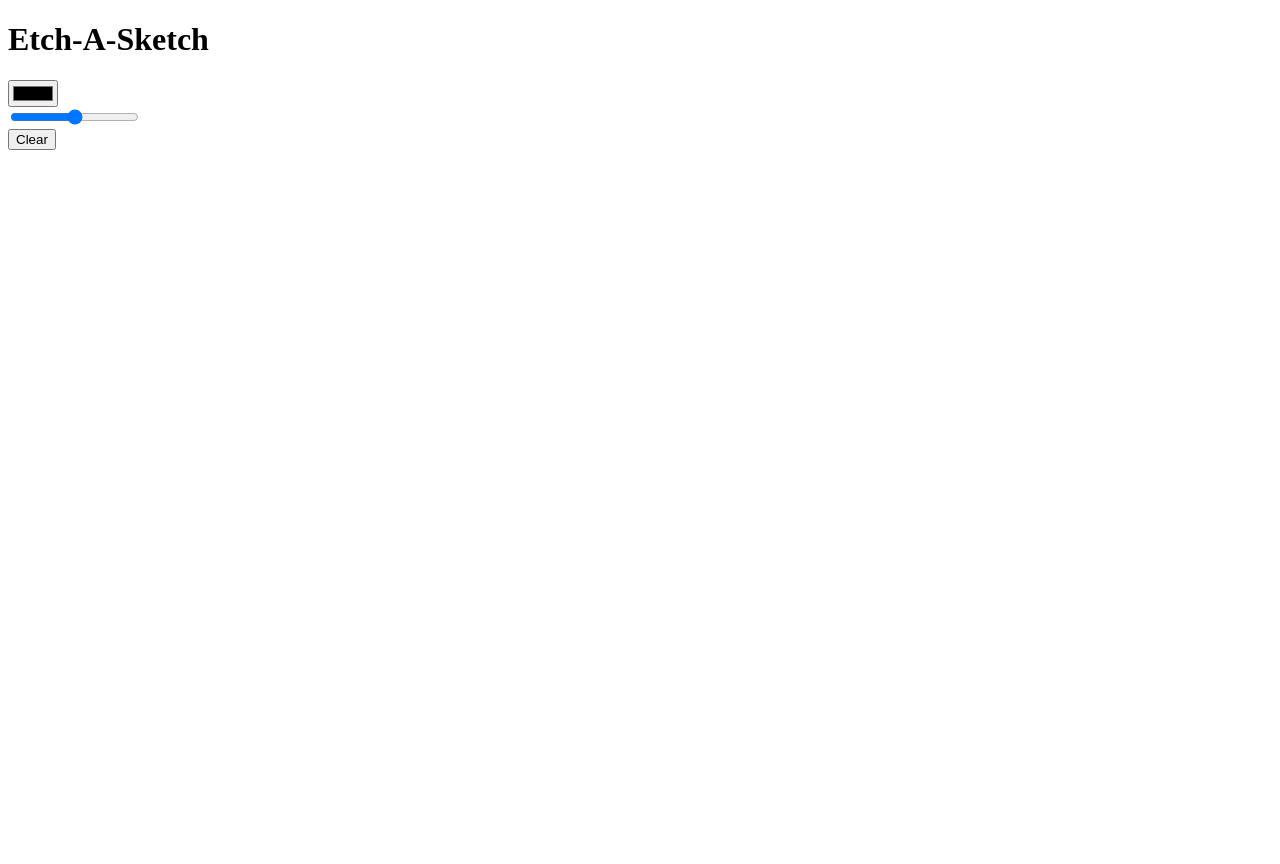
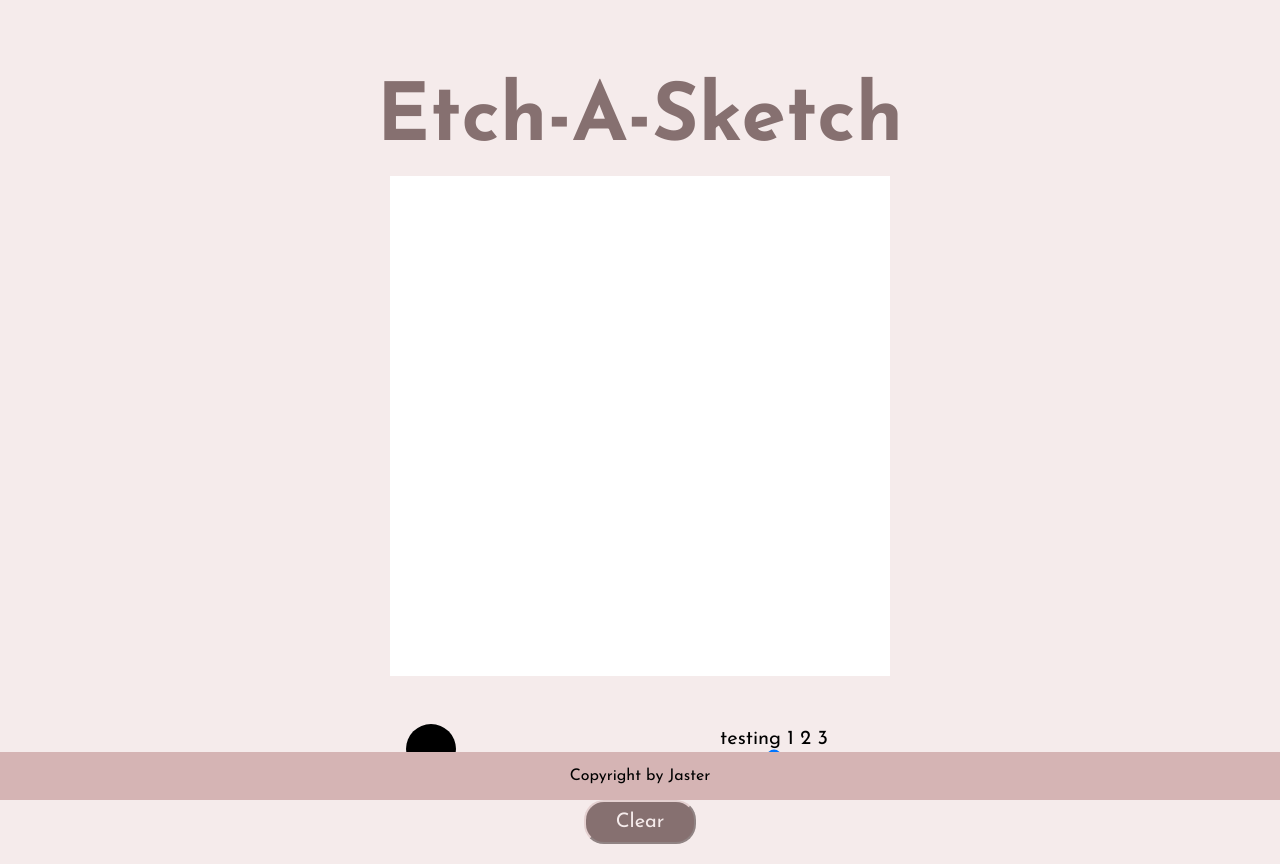
Before and after one commit to wckhai16/Etch-A-Sketch, a plain HTML site: page index.html in a window 1280 px wide. Before the commit the page ends 800 px from the top, so only its background shows below. Drawn offline with Linux system fonts and the light colour scheme.

Commit message:
finished styling page layout

```diff
--- a/index.html
+++ b/index.html
@@ -13,13 +13,18 @@
     <h1 id="header">Etch-A-Sketch</h1>
     <div class="grid-container"></div>
     <div class="tools-container">
-      <input type="color" id="color-picker" value="#000000">
+      <div class="color-well">
+        <input type="color" id="color-picker" value="#000000">
+      </div>
       <div class="slider-container">
+        <label for="grid-slider">testing 1 2 3</label>
         <input type="range" name="grid-slider" id="grid-slider" min="0" max="10">
-        <label for="grid-slider"></label>
       </div>
     </div>
     <button type="reset">Clear</button>
   </div>
+  <footer class="footer-container">
+    <p>Copyright by Jaster</p>
+  </footer>
 </body>
 </html>
--- a/style.css
+++ b/style.css
@@ -0,0 +1,99 @@
+@import url('https://fonts.googleapis.com/css2?family=Josefin+Sans:wght@300;400;700&display=swap');
+
+* {
+  box-sizing: border-box;
+  margin: 0;
+  padding: 0;
+}
+
+body {
+  font-family: 'Josefin Sans', sans-serif;
+  background-color: #F5EBEB ;
+}
+
+h1 {
+  font-size: 80px;
+  color: #867070;
+  margin-top: 1em;
+}
+
+label {
+  display: block;
+  font-size: 20px;
+  text-align: center;
+}
+
+button[type="reset"] {
+  border-color: #E4D0D0 ;
+  border-radius: 20px;
+  font-family: 'Josefin Sans', sans-serif;
+  margin-bottom: 1em;
+  margin-top: 0.5em;
+  font-size: 20px;
+  padding: 0.5em 1.5em;
+  background-color: #867070;
+  color: #F5EBEB;
+}
+
+footer {
+  position: fixed;
+  left: 0;
+  bottom: 0;
+  width: 100%;
+  background-color: #D5B4B4 ;
+}
+
+footer > p {
+  text-align: center;
+  padding: 1em;
+}
+/* Class */
+
+.main-container {
+  display: flex;
+  flex-direction: column;
+  align-items: center;
+  max-width: 1000px;
+  max-height: 150vh;
+  margin: 0 auto;
+}
+
+.grid-container {
+  margin-top:1em ;
+  margin-bottom: 2em;
+  width: 500px;
+  height: 500px;
+  background-color: #ffffff;
+}
+
+.tools-container {
+  display: flex;
+  justify-content: space-between;
+  width: 50%;
+  padding: 1em;
+}
+
+.slider-container{
+  align-self: center;
+}
+
+.color-well {
+  width: 50px;
+  height: 50px;
+  overflow: hidden;
+  border-radius: 100%;
+}
+
+/* ID */
+
+#color-picker {
+  width:100%;
+  height:100%;
+  /* background: #FFFFFF 0% 0% no-repeat padding-box; */
+  box-shadow: 0px 3px 6px #0000001A;
+  transform: scale(1.5);
+}
+
+#grid-slider {
+  width: 200px;
+}
```
